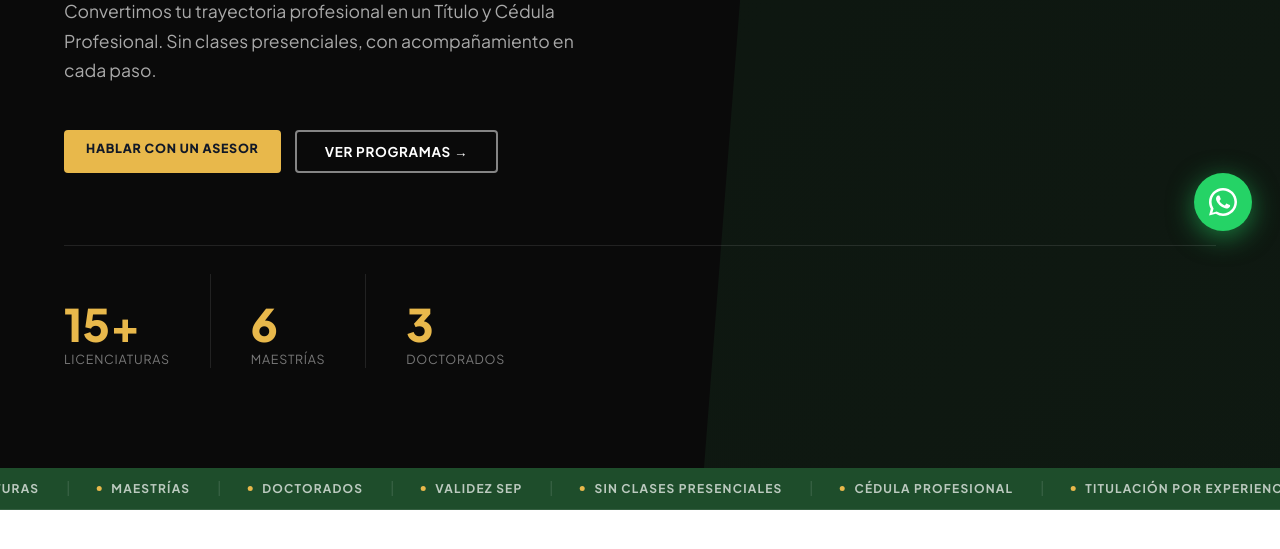
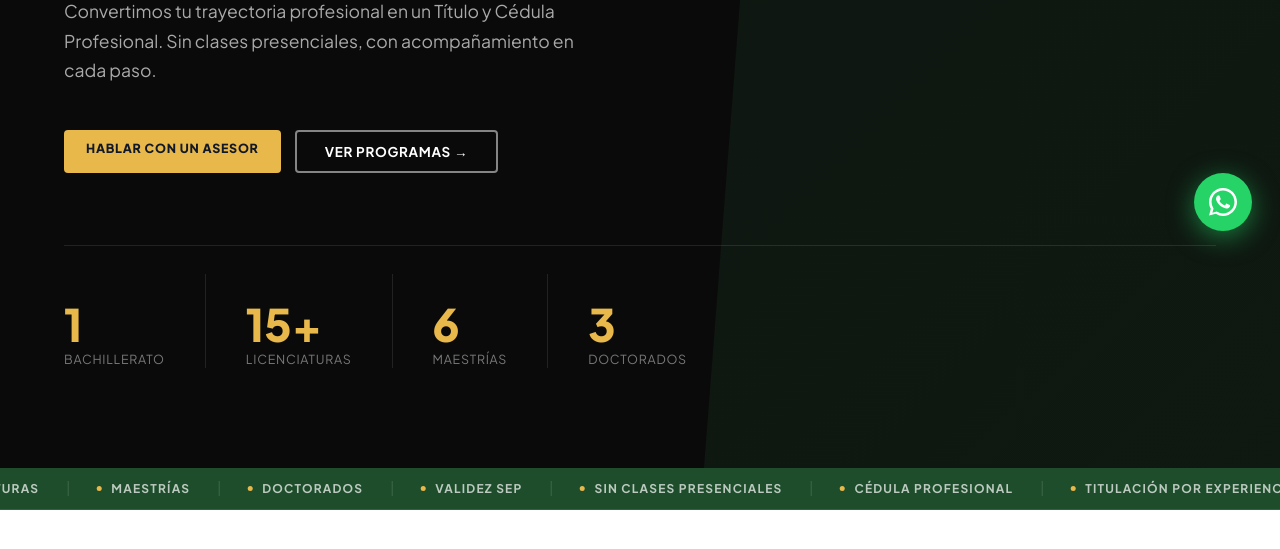
Before and after one commit to CarlosMartzCam/GestoriaEscolar, a plain HTML site: page index.html in a window 1280 px wide. Shown: the part 541-1090 px from the top of the page. Drawn offline with Linux system fonts and the light colour scheme.

Commit message:
orden bachillerato y footer

```diff
--- a/index.html
+++ b/index.html
@@ -231,6 +231,10 @@
       <a href="servicios.html" class="btn-outline-white">Ver programas →</a>
     </div>
     <div class="hero-stats">
+      <div class="hero-stat">
+        <span class="hero-stat-num">1</span>
+        <span class="hero-stat-label">Bachillerato</span>
+      </div>
       <div class="hero-stat">
         <span class="hero-stat-num">15+</span>
         <span class="hero-stat-label">Licenciaturas</span>
```
